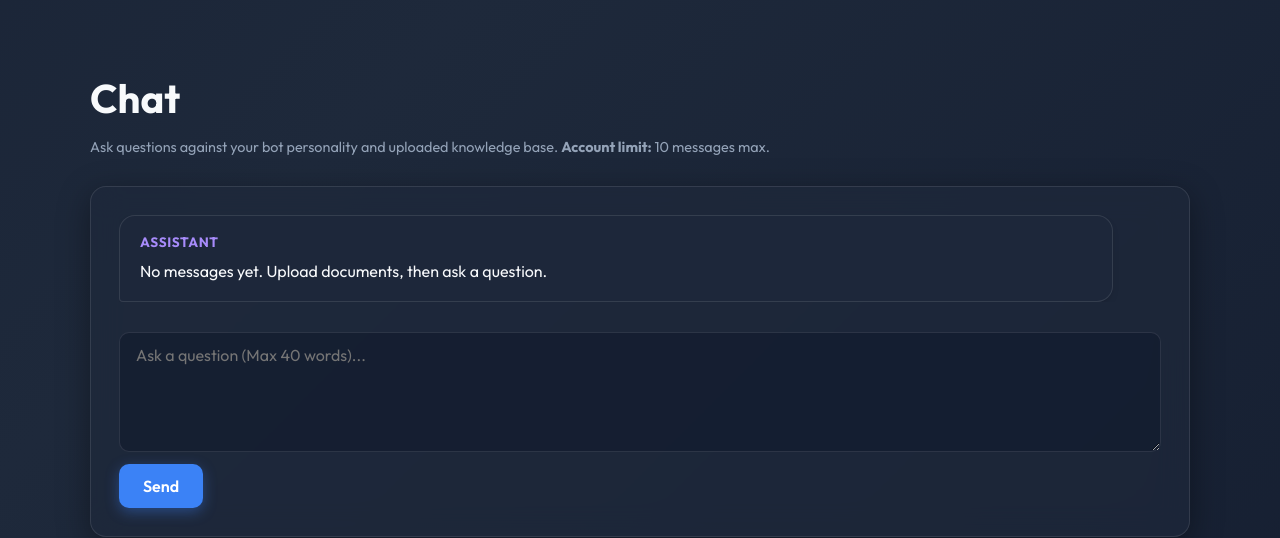
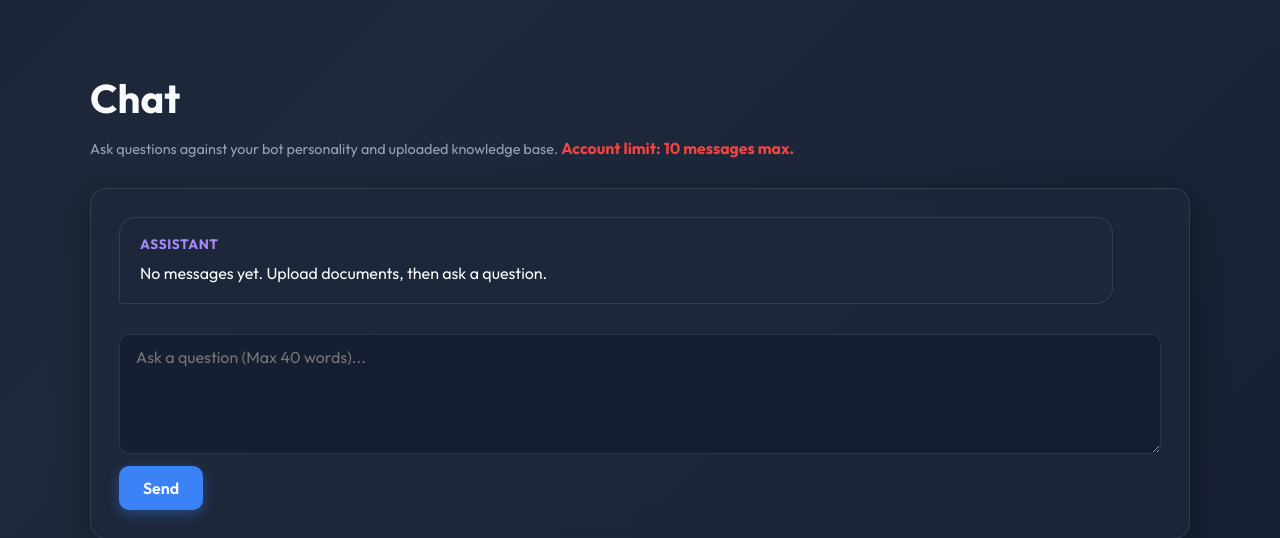
Before and after one commit to Valo-Asura/custom_ai_bot, a Flask app: page /chat in a window 1280 px wide. Shown: the part 63-601 px from the top of the page. Run offline with Flask 3, Linux system fonts and the light colour scheme; the visitor is signed in with stand-in values (Sample User, id 1); data comes from the database, SQL or seed files in the repository; data that the repository does not hold is empty.

Commit message:
fix: make chat limit red and bust app.js cache for enter key support

```diff
--- a/templates/base.html
+++ b/templates/base.html
@@ -44,6 +44,6 @@
         {% block content %}{% endblock %}
     </main>
 
-    <script src="{{ url_for('static', filename='app.js') }}"></script>
+    <script src="{{ url_for('static', filename='app.js') }}?v=2"></script>
 </body>
 </html>
--- a/templates/chat.html
+++ b/templates/chat.html
@@ -4,7 +4,7 @@
 <section class="page-header">
     <div>
         <h1>Chat</h1>
-        <p class="muted">Ask questions against your bot personality and uploaded knowledge base. <strong>Account limit:</strong> 10 messages max.</p>
+        <p class="muted">Ask questions against your bot personality and uploaded knowledge base. <strong style="color: var(--danger); font-weight: 800; font-size: 1.1em;">Account limit: 10 messages max.</strong></p>
     </div>
 </section>
 
```
